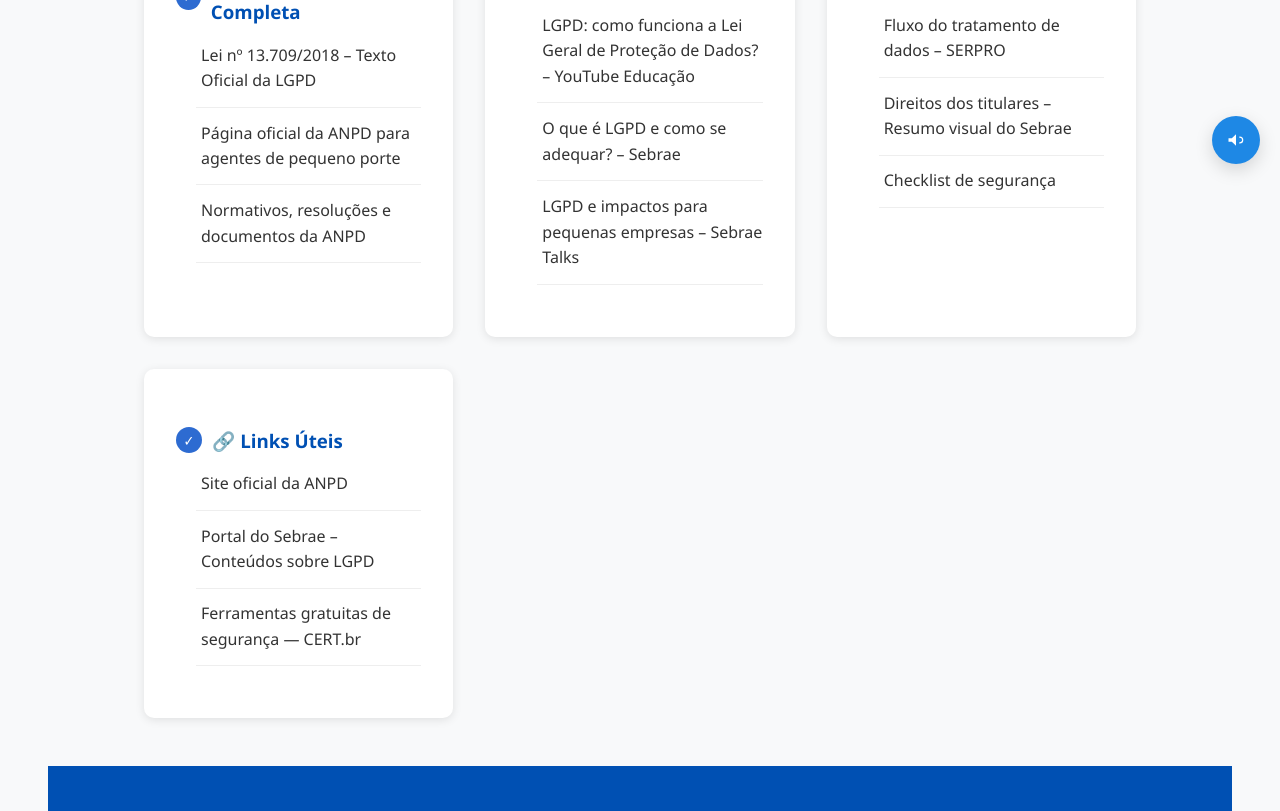
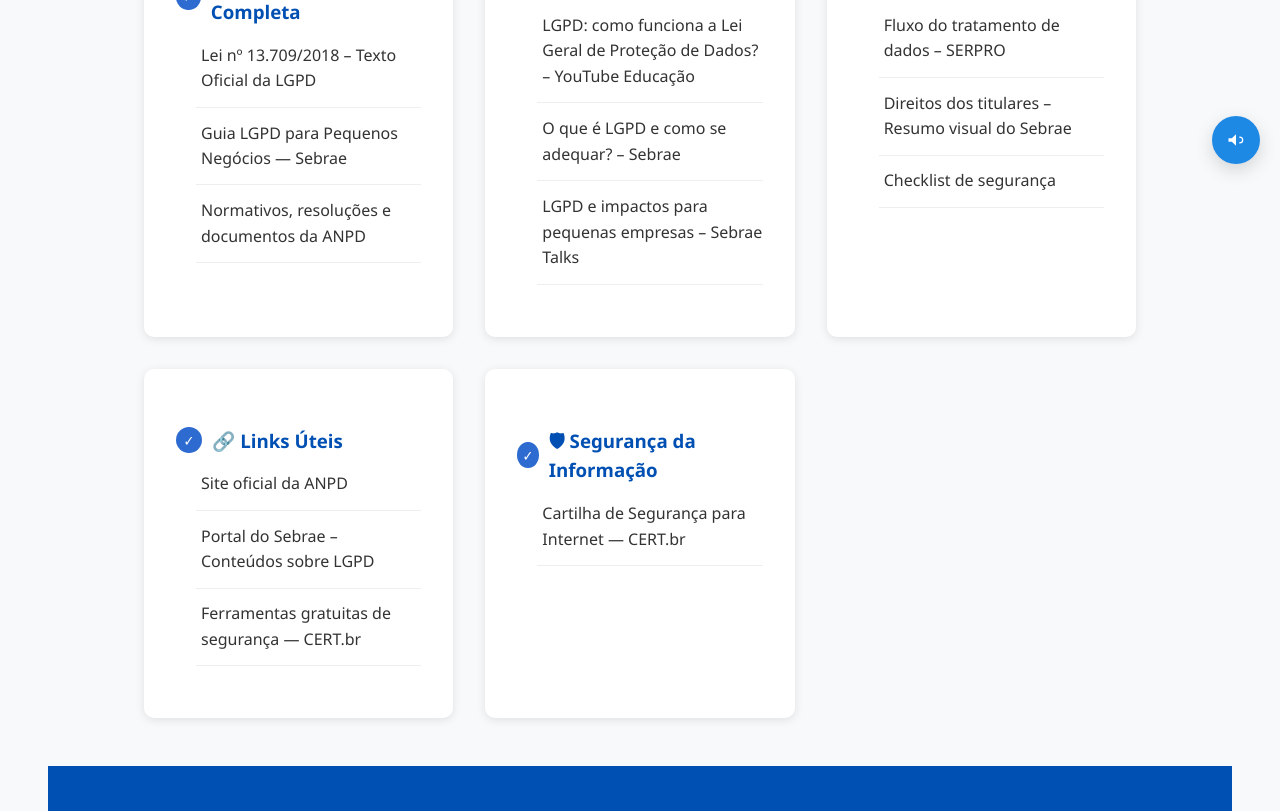
Before and after one commit to lucasdourado9-dotcom/site-lgpd, a plain HTML site: page recursos.html in a window 1280 px wide. Shown: the part 604-1415 px from the top of the page. Drawn offline with Linux system fonts and the light colour scheme.

Commit message:
Revise recursos.html with new links and content
Updated resource links and added security information section.

```diff
--- a/recursos.html
+++ b/recursos.html
@@ -47,8 +47,8 @@
                             </a>
                         </li>
                         <li>
-                            <a href="https://www.gov.br/anpd/pt-br/assuntos/educacao-publico-especifico/agentes-de-tratamento-de-pequeno-porte" target="_blank">
-                                Página oficial da ANPD para agentes de pequeno porte
+                            <a href="https://sebrae.com.br/sites/PortalSebrae/ufs/sp/artigos/guia-lgpd-pequenos-negocios,272fe973cfa55810VgnVCM100000d701210aRCRD" target="_blank">
+                                Guia LGPD para Pequenos Negócios — Sebrae
                             </a>
                         </li>
                         <li>
@@ -125,6 +125,18 @@
                     </ul>
                 </div>
 
+                <!-- SEGURANÇA DA INFORMAÇÃO -->
+                <div class="resource-category">
+                    <h3>🛡 Segurança da Informação</h3>
+                    <ul>
+                        <li>
+                            <a href="https://cartilha.cert.br/" target="_blank">
+                                Cartilha de Segurança para Internet — CERT.br
+                            </a>
+                        </li>
+                    </ul>
+                </div>
+
             </div>
         </div>
     </section>
```
